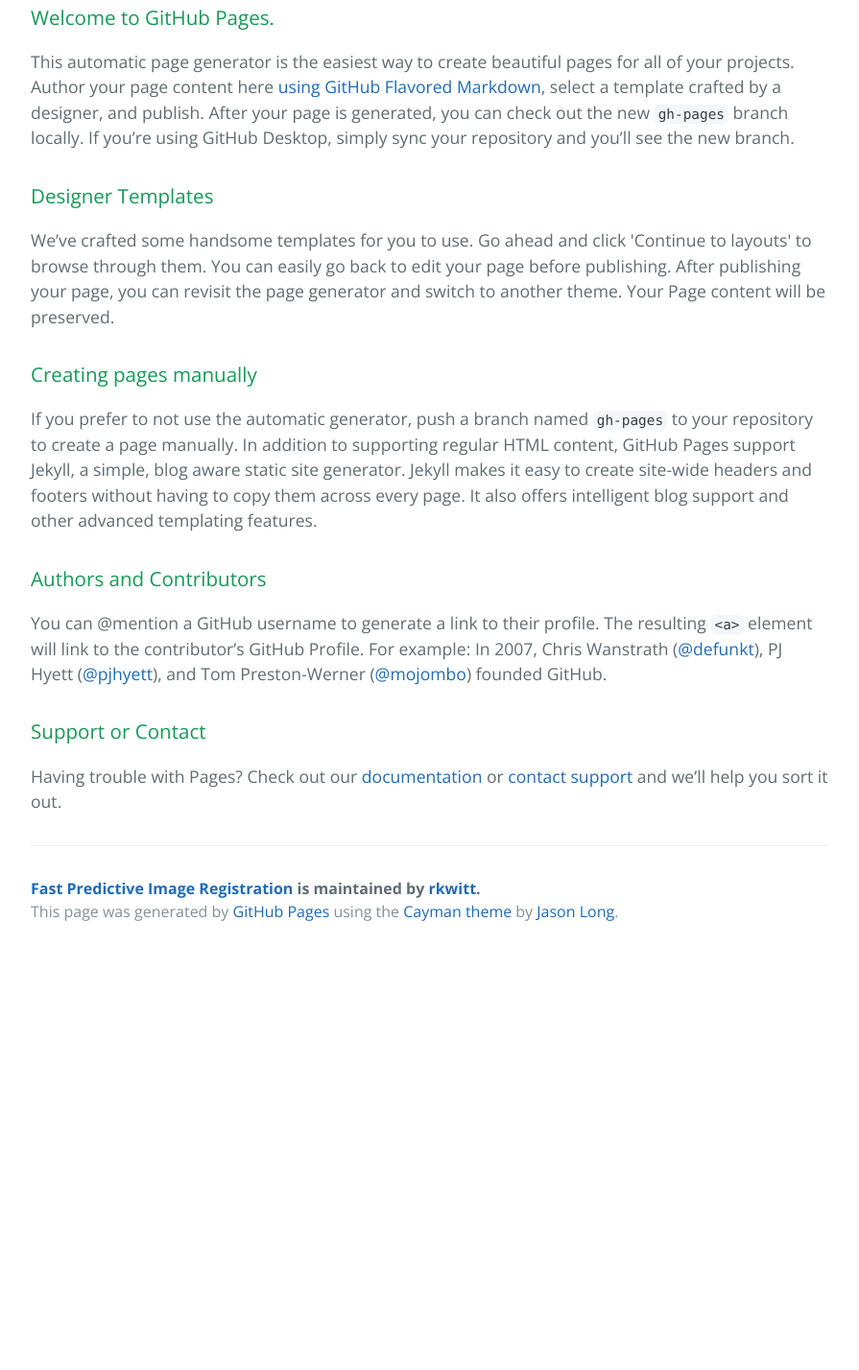
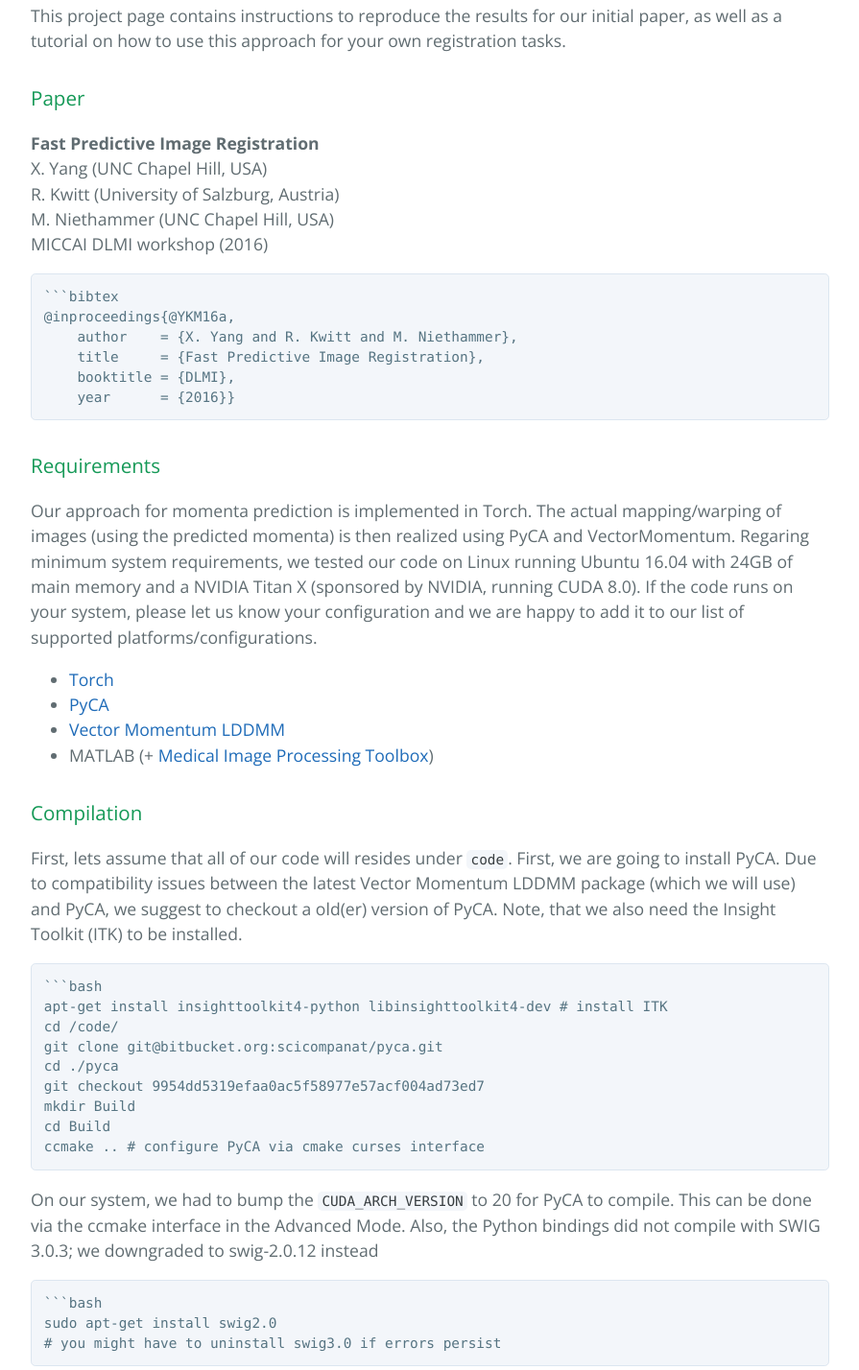
Before and after one commit to rkwitt/FastPredictiveImageRegistration, a plain HTML site: page index.html in a window 1280 px wide. Shown: the part 412-1840 px from the top of the page at 96% size, without its empty margins (192-1087 px from the left). Before the commit the page ends 1406 px from the top, so only its background shows below. Drawn offline with nearby package versions, Linux system fonts and the light colour scheme.

````diff
--- a/index.html
+++ b/index.html
@@ -19,30 +19,60 @@
     </section>
 
     <section class="main-content">
-      <h3>
-<a id="welcome-to-github-pages" class="anchor" href="#welcome-to-github-pages" aria-hidden="true"><span aria-hidden="true" class="octicon octicon-link"></span></a>Welcome to GitHub Pages.</h3>
-
-<p>This automatic page generator is the easiest way to create beautiful pages for all of your projects. Author your page content here <a href="https://guides.github.com/features/mastering-markdown/">using GitHub Flavored Markdown</a>, select a template crafted by a designer, and publish. After your page is generated, you can check out the new <code>gh-pages</code> branch locally. If you’re using GitHub Desktop, simply sync your repository and you’ll see the new branch.</p>
+      <p>This project page contains instructions to reproduce the results for our initial paper, as well as a tutorial on how to use this approach for your own registration tasks.</p>
 
 <h3>
-<a id="designer-templates" class="anchor" href="#designer-templates" aria-hidden="true"><span aria-hidden="true" class="octicon octicon-link"></span></a>Designer Templates</h3>
+<a id="paper" class="anchor" href="#paper" aria-hidden="true"><span aria-hidden="true" class="octicon octicon-link"></span></a>Paper</h3>
 
-<p>We’ve crafted some handsome templates for you to use. Go ahead and click 'Continue to layouts' to browse through them. You can easily go back to edit your page before publishing. After publishing your page, you can revisit the page generator and switch to another theme. Your Page content will be preserved.</p>
+<p><strong>Fast Predictive Image Registration</strong><br>
+X. Yang (UNC Chapel Hill, USA)<br>
+R. Kwitt (University of Salzburg, Austria)<br>
+M. Niethammer (UNC Chapel Hill, USA)<br>
+MICCAI DLMI workshop (2016)    </p>
+
+<pre><code>```bibtex
+@inproceedings{@YKM16a,
+    author    = {X. Yang and R. Kwitt and M. Niethammer},
+    title     = {Fast Predictive Image Registration},
+    booktitle = {DLMI},
+    year      = {2016}}
+</code></pre>
 
 <h3>
-<a id="creating-pages-manually" class="anchor" href="#creating-pages-manually" aria-hidden="true"><span aria-hidden="true" class="octicon octicon-link"></span></a>Creating pages manually</h3>
+<a id="requirements" class="anchor" href="#requirements" aria-hidden="true"><span aria-hidden="true" class="octicon octicon-link"></span></a>Requirements</h3>
 
-<p>If you prefer to not use the automatic generator, push a branch named <code>gh-pages</code> to your repository to create a page manually. In addition to supporting regular HTML content, GitHub Pages support Jekyll, a simple, blog aware static site generator. Jekyll makes it easy to create site-wide headers and footers without having to copy them across every page. It also offers intelligent blog support and other advanced templating features.</p>
+<p>Our approach for momenta prediction is implemented in Torch. The actual mapping/warping of images (using the predicted momenta) is then realized using PyCA and VectorMomentum. Regaring minimum system requirements, we tested our code on Linux running Ubuntu 16.04 with 24GB of main memory and a NVIDIA Titan X (sponsored by NVIDIA, running CUDA 8.0). If the code runs on your system, please let us know your configuration and we are happy to add it to our list of supported platforms/configurations.</p>
+
+<ul>
+<li><a href="http://torch.ch/">Torch</a></li>
+<li><a href="https://bitbucket.org/scicompanat/pyca">PyCA</a></li>
+<li><a href="https://bitbucket.org/scicompanat/vectormomentum">Vector Momentum LDDMM</a></li>
+<li>MATLAB (+ <a href="https://www.mathworks.com/matlabcentral/fileexchange/41594-medical-image-processing-toolbox">Medical Image Processing Toolbox</a>)<br>
+</li>
+</ul>
 
 <h3>
-<a id="authors-and-contributors" class="anchor" href="#authors-and-contributors" aria-hidden="true"><span aria-hidden="true" class="octicon octicon-link"></span></a>Authors and Contributors</h3>
+<a id="compilation" class="anchor" href="#compilation" aria-hidden="true"><span aria-hidden="true" class="octicon octicon-link"></span></a>Compilation</h3>
 
-<p>You can @mention a GitHub username to generate a link to their profile. The resulting <code>&lt;a&gt;</code> element will link to the contributor’s GitHub Profile. For example: In 2007, Chris Wanstrath (<a href="https://github.com/defunkt" class="user-mention">@defunkt</a>), PJ Hyett (<a href="https://github.com/pjhyett" class="user-mention">@pjhyett</a>), and Tom Preston-Werner (<a href="https://github.com/mojombo" class="user-mention">@mojombo</a>) founded GitHub.</p>
+<p>First, lets assume that all of our code will resides under <code>code</code>. First, we are going to install PyCA. Due to compatibility issues between the latest Vector Momentum LDDMM package (which we will use) and PyCA, we suggest to checkout a old(er) version of PyCA. Note, that we also need the Insight Toolkit (ITK) to be installed.</p>
 
-<h3>
-<a id="support-or-contact" class="anchor" href="#support-or-contact" aria-hidden="true"><span aria-hidden="true" class="octicon octicon-link"></span></a>Support or Contact</h3>
+<pre><code>```bash
+apt-get install insighttoolkit4-python libinsighttoolkit4-dev # install ITK
+cd /code/
+git clone git@bitbucket.org:scicompanat/pyca.git
+cd ./pyca
+git checkout 9954dd5319efaa0ac5f58977e57acf004ad73ed7
+mkdir Build
+cd Build
+ccmake .. # configure PyCA via cmake curses interface
+</code></pre>
 
-<p>Having trouble with Pages? Check out our <a href="https://help.github.com/pages">documentation</a> or <a href="https://github.com/contact">contact support</a> and we’ll help you sort it out.</p>
+<p>On our system, we had to bump the <code>CUDA_ARCH_VERSION</code> to 20 for PyCA to compile. This can be done via the ccmake interface in the Advanced Mode. Also, the Python bindings did not compile with SWIG 3.0.3; we downgraded to swig-2.0.12 instead</p>
+
+<pre><code>```bash
+sudo apt-get install swig2.0
+# you might have to uninstall swig3.0 if errors persist
+</code></pre>
 
       <footer class="site-footer">
         <span class="site-footer-owner"><a href="https://github.com/rkwitt/FastPredictiveImageRegistration">Fast Predictive Image Registration</a> is maintained by <a href="https://github.com/rkwitt">rkwitt</a>.</span>
````
Also changed, not shown: params.json (+1 -1 lines).
